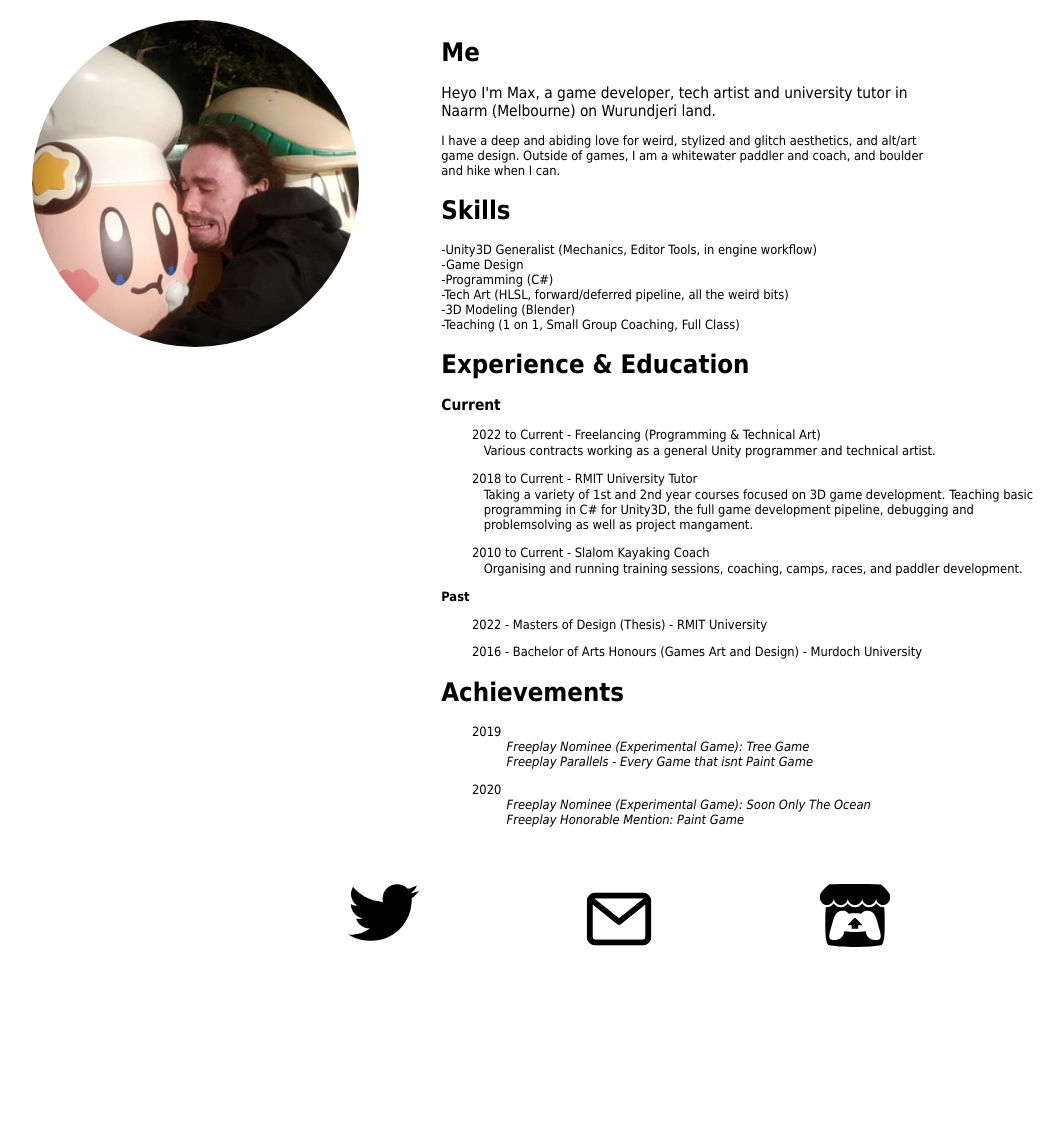
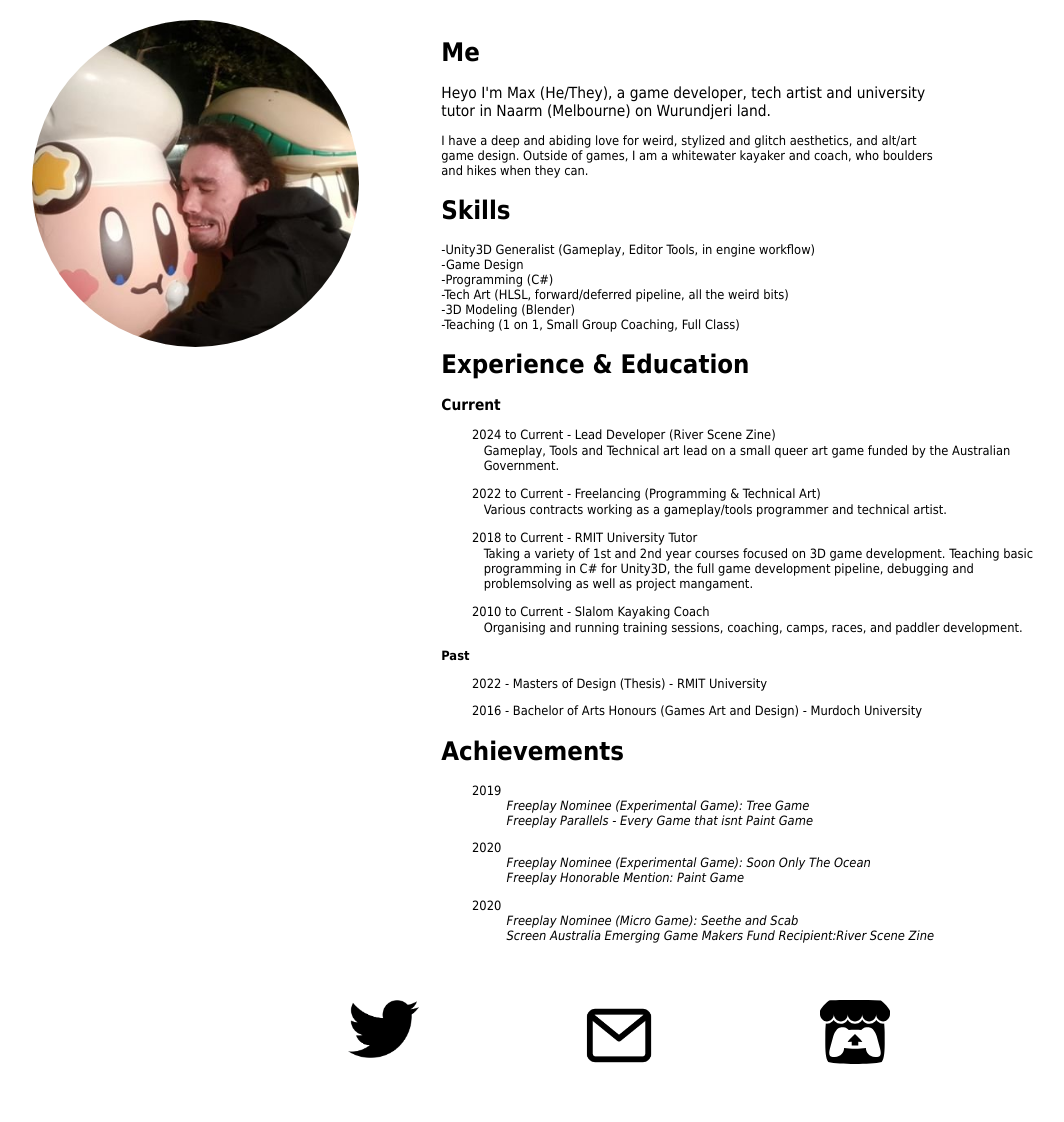
Before and after one commit to ApparentRaisin/ApparentRaisin.github.io, a plain HTML site: page index.html in a window 1280 px wide. Shown: the part 201-1323 px from the top of the page, without its empty margins (90-1154 px from the left). Before the commit the page ends 1212 px from the top, so only its background shows below. Drawn offline with Linux system fonts and the light colour scheme.

Commit message:
index update

```diff
--- a/index.html
+++ b/index.html
@@ -194,14 +194,14 @@
             <div>
                 <h1>Me</h1>
                 <h2 style="width: 80%;">
-                    Heyo I'm Max, a game developer, tech artist and university tutor in Naarm (Melbourne) on Wurundjeri land.
+                    Heyo I'm Max (He/They), a game developer, tech artist and university tutor in Naarm (Melbourne) on Wurundjeri land.
                 </h2>
                 <p style="width: 80%;">
-                    I have a deep and abiding love for weird, stylized and glitch aesthetics, and alt/art game design. Outside of games, I am a whitewater paddler and coach, and boulder and hike when I can.
+                    I have a deep and abiding love for weird, stylized and glitch aesthetics, and alt/art game design. Outside of games, I am a whitewater kayaker and coach, who boulders and hikes when they can.
                 </p>
                 <h1>Skills</h1>
                 <p style="width: 80%;">
-                    -Unity3D Generalist (Mechanics, Editor Tools, in engine workflow)<br>
+                    -Unity3D Generalist (Gameplay, Editor Tools, in engine workflow)<br>
                     -Game Design<br>
                     -Programming (C#)<br>
                     -Tech Art (HLSL, forward/deferred pipeline, all the weird bits)<br>
@@ -215,10 +215,19 @@
 
                 <div style="padding-left: 5%;">
                     <p>
+                        2024 to Current - Lead Developer (River Scene Zine)
+                    </p>
+                    <p style="padding-left: 2%; margin-top: -2%;">
+                        Gameplay, Tools and Technical art lead on a small queer art game funded by the Australian Government.
+                    </p>
+                </div>
+
+                <div style="padding-left: 5%;">
+                    <p>
                         2022 to Current - Freelancing (Programming & Technical Art)
                     </p>
                     <p style="padding-left: 2%; margin-top: -2%;">
-                        Various contracts working as a general Unity programmer and technical artist.
+                        Various contracts working as a gameplay/tools programmer and technical artist.
                     </p>
                 </div>
 
@@ -263,6 +272,12 @@
                     2020 <br>
                     &emsp;&emsp;&emsp;<i>Freeplay Nominee (Experimental Game): Soon Only The Ocean</i><br>
                     &emsp;&emsp;&emsp;<i>Freeplay Honorable Mention: Paint Game</i>
+                </p>
+
+                <p style="padding-left: 5%;">
+                    2020 <br>
+                    &emsp;&emsp;&emsp;<i>Freeplay Nominee (Micro Game): Seethe and Scab</i><br>
+                    &emsp;&emsp;&emsp;<i>Screen Australia Emerging Game Makers Fund Recipient:River Scene Zine</i>
                 </p>
             </div>
         </div>
```
